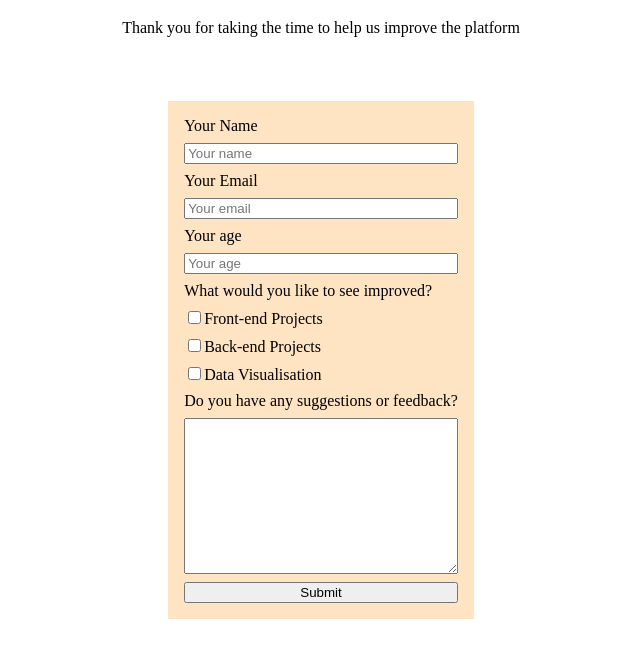
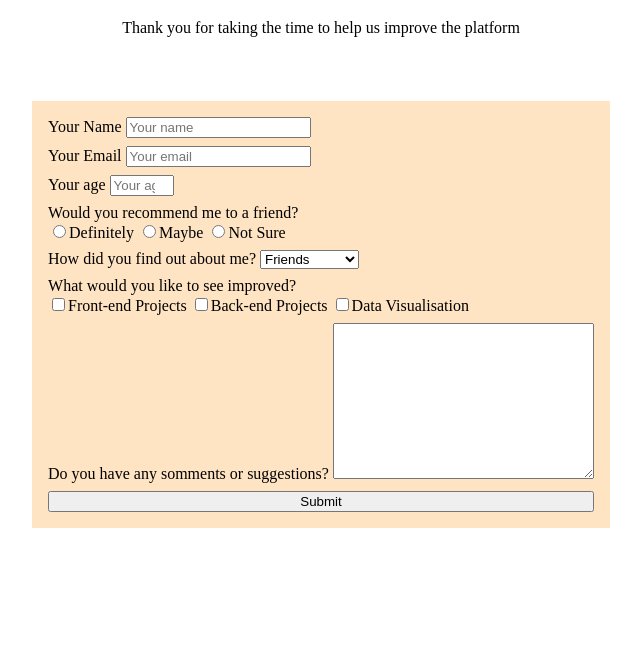
Before and after one commit to Manas-maker/survey-testless, a plain HTML site: page index.html in a window 1280 px wide. Shown: the part 69-726 px from the top of the page, without its empty margins (319-960 px from the left). Drawn offline with Linux system fonts and the light colour scheme.

Commit message:
html completed

```diff
--- a/index.html
+++ b/index.html
@@ -8,22 +8,48 @@
     <title>Document</title>
 </head>
 <body>
+    <script src="https://cdn.freecodecamp.org/testable-projects-fcc/v1/bundle.js"></script>
     <h1 id="title">Survey</h1>
-    <p id="Description">Thank you for taking the time to help us improve the platform</p>
+    <p id="description">Thank you for taking the time to help us improve the platform</p>
     <form id="survey-form">
-        <label for="name">Your Name</label>
-        <input type="text" id="name" placeholder="Your name">
-        <label for="email">Your Email</label>
-        <input type="email" id="email" placeholder="Your email">
-        <label for="age">Your age</label>
-        <input type="age" id="age" min="10" max="150" placeholder="Your age">
+        <div>
+        <label for="name" id="name-label">Your Name</label>
+        <input type="text" id="name" placeholder="Your name" required>
+        </div>
+        <div>
+        <label for="email" id="email-label">Your Email</label>
+        <input type="email" id="email" placeholder="Your email" required>
+        </div>
+        <div>
+        <label for="number" id="number-label">Your age</label>
+        <input type="number" id="number" min="10" max="150" placeholder="Your age">
+        </div>
+        <div>
+            <p>Would you recommend me to a friend?</p>
+            <label for=""><input type="radio" name="radio" value="def">Definitely</label>
+            <label for=""><input type="radio" name="radio" value="may">Maybe</label>
+            <label for=""><input type="radio" name="radio" value="not">Not Sure</label>
+        </div>
+        <div>
+            <label for="find">How did you find out about me?</label>
+            <select name="find" id="dropdown">
+                <option value="friends">Friends</option>
+                <option value="family">Family</option>
+                <option value="social">Social Media</option>
+                <option value="pamphlets">Pamphlets</option>
+            </select>
+        </div>
+        <div>
         <p>What would you like to see improved?</p>
-        <label for="fe"><input type="checkbox" id="fe">Front-end Projects</label>
-        <label for="be"><input type="checkbox" id="be">Back-end Projects</label>
-        <label for="dv"><input type="checkbox" id="dv">Data Visualisation</label>
-        <label for="suggestion">Do you have any suggestions or feedback?</label>
+        <label for="fe"><input type="checkbox" id="fe" value="Front">Front-end Projects</label>
+        <label for="be"><input type="checkbox" id="be" value="Back">Back-end Projects</label>
+        <label for="dv"><input type="checkbox" id="dv" value="Data">Data Visualisation</label>
+        </div>
+        <div>
+        <label for="suggestion">Do you have any somments or suggestions?</label>
         <textarea id="suggestion" cols="30" rows="10"></textarea>
-        <input type="submit" value="Submit">
+        </div>
+        <input type="submit" value="Submit" id="submit">
     </form>
 </body>
 </html>
```
